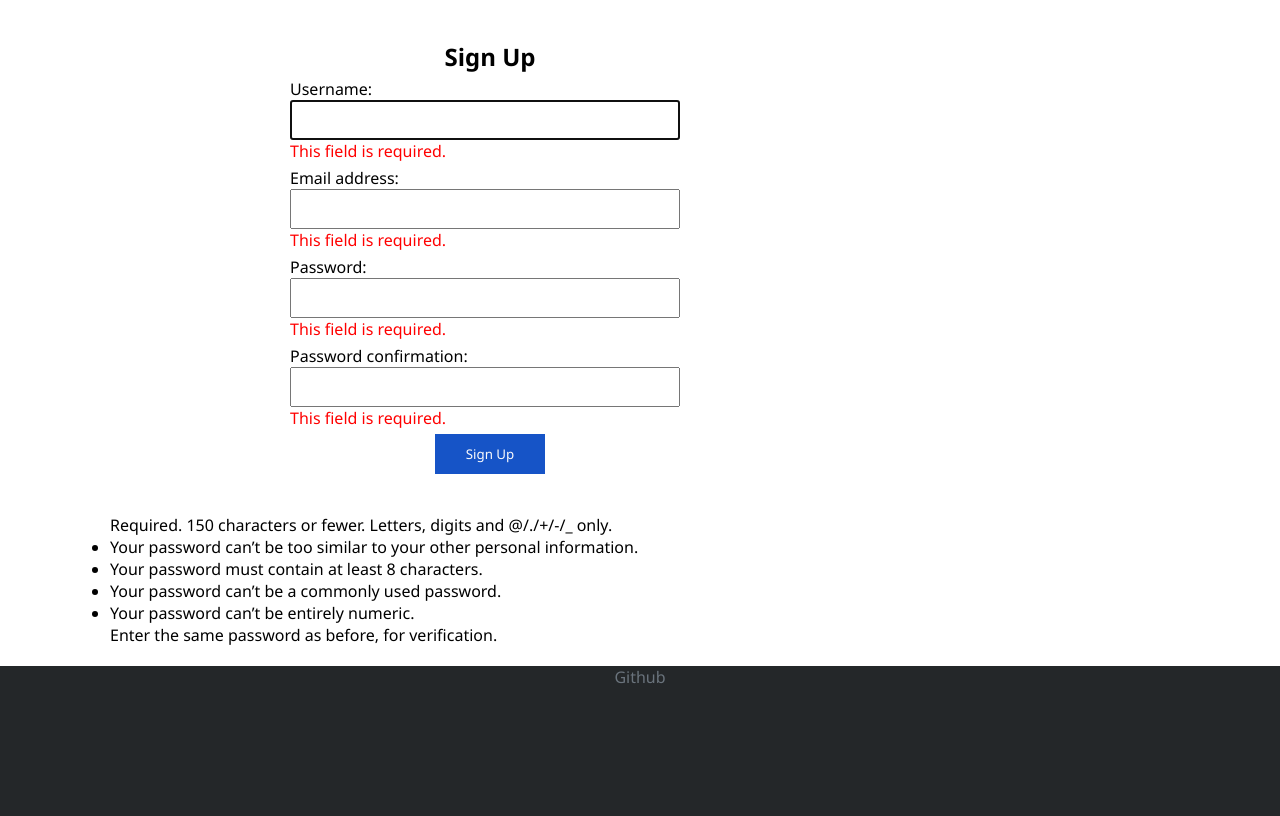
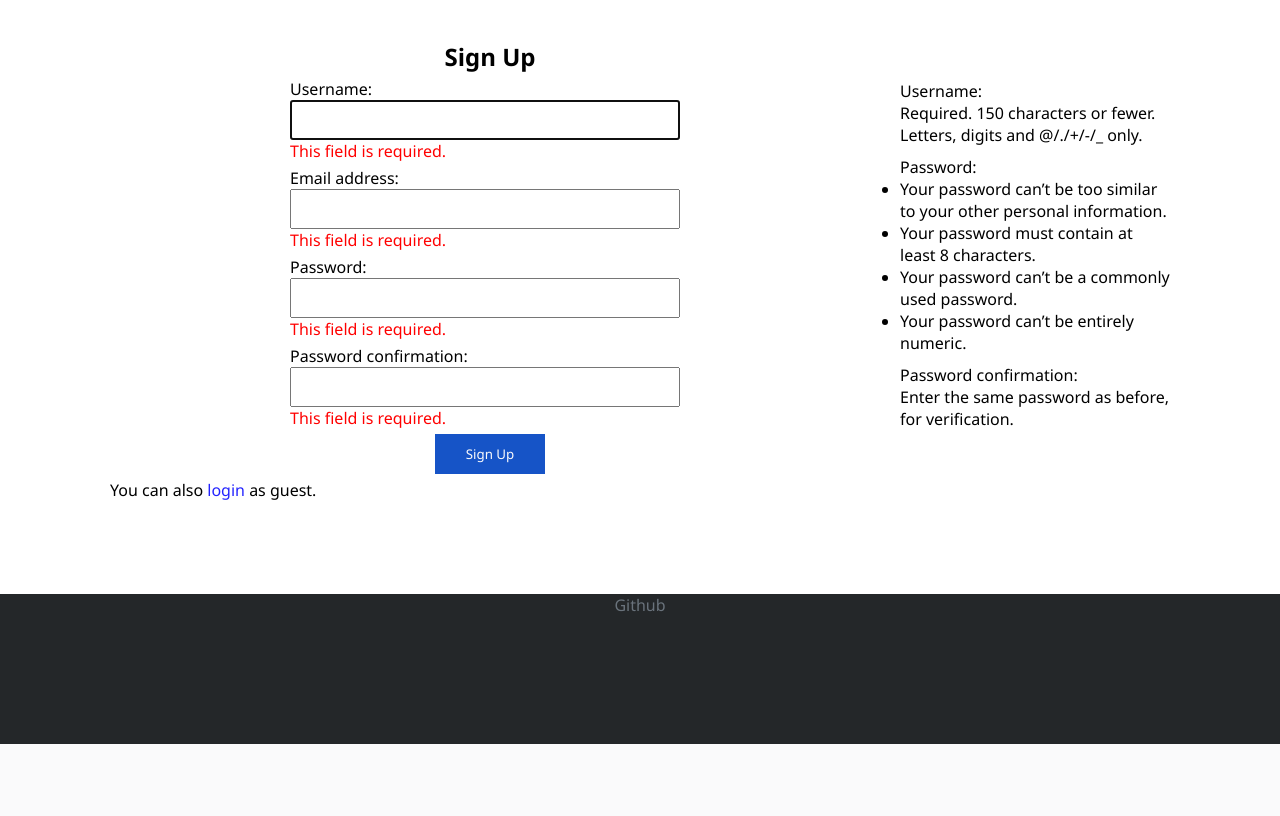
Before and after one commit to Ashiroq/stackoverflow-django, a Django app: page /register/ in a window 1280 px wide. Shown: the part 56-872 px from the top of the page. After the commit the page ends 800 px from the top, so only its background shows below. Run offline with Django 3.2, Linux system fonts and the light colour scheme.

Commit message:
Moved register form help texts to right column.

```diff
--- a/questions/static/questions/forms.css
+++ b/questions/static/questions/forms.css
@@ -44,7 +44,11 @@ button[type=submit]:hover {
 }
 
 .form-messages {
-    margin-top: 40px;
+    margin-top: 80px;
+}
+
+.form-message {
+    margin: 10px 0px 10px 0px;
 }
 
 .image-field > .image-field-current > img {
--- a/questions/templates/questions/register.html
+++ b/questions/templates/questions/register.html
@@ -32,15 +32,19 @@
             <div class="form-field">
                 <button type="submit">Sign Up</button>
             </div>
-
+        </form>
+        <p>You can also <a href="{% url 'login' %}">login</a> as guest.</p>
+    </div>
+    <div class="right">
         <div class="form-messages">
             {% for field in register_form %}
                 {% if field.help_text %}
+                    <div class="form-message">
+                        {{ field.label_tag }}
                         <p>{{ field.help_text|safe }}</p>
+                    </div>
                 {% endif %}
             {% endfor %}
         </div>
-        </form>
     </div>
-    <div class="right"></div>
 {% endblock content %}
```
Lines whose indentation alone changed are shown as unchanged.
